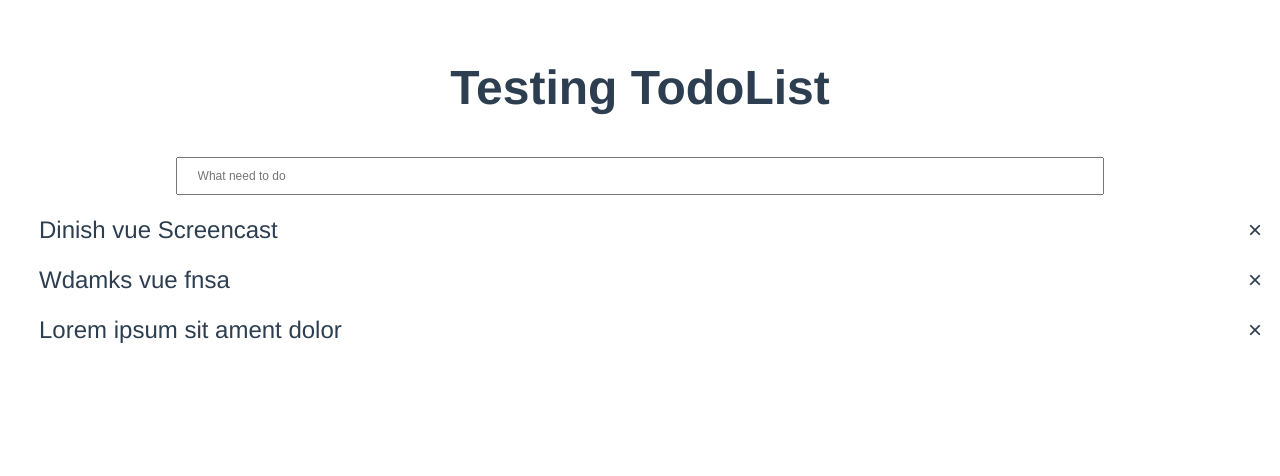
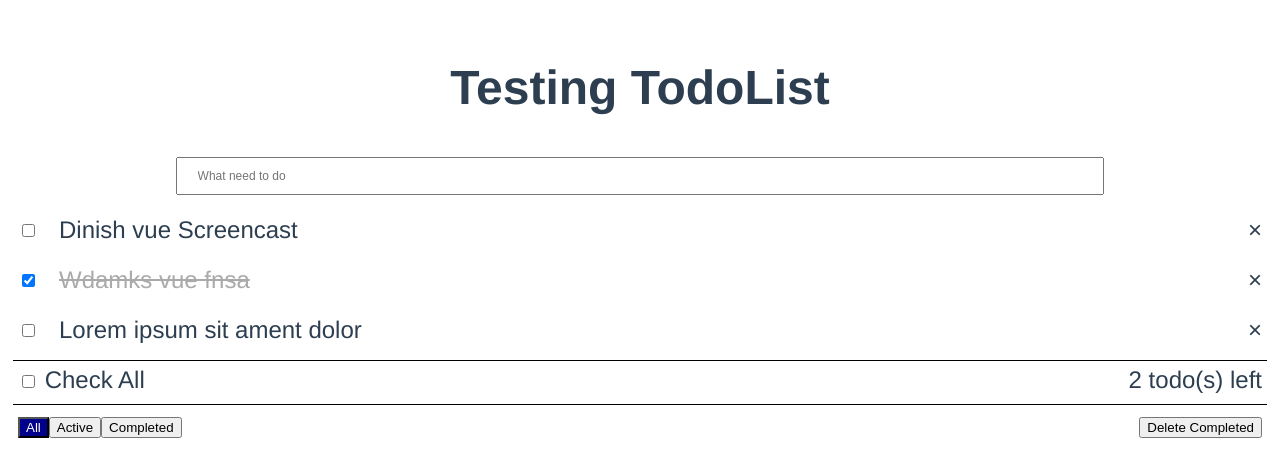
Before and after one commit to Louisc10/todo-vue, a Vue app: page / in a window 1280 px wide. Shown: the top 476 px of the page. Built offline with nearby package versions, Linux system fonts and the light colour scheme.

Commit message:
Update TodoList.vue
add some feature for the todos

```diff
--- a/src/components/TodoList.vue
+++ b/src/components/TodoList.vue
@@ -4,16 +4,48 @@
       Testing TodoList
     </h1>
     <input type="text" v-model="newTodo" placeholder="What need to do" class="todo-input" @keyup.enter="addTodo">
-    <div v-for="(todo, index) in todos" :key="todo.id" class="todo-item">
+
+    <div v-for="(todo, index) in filteredTodo" :key="todo.id" class="todo-item">
       <div class="todo-item-left">
-        <!-- <input type="checkbox" v-model="todo.completed"> -->
-        <div class="todo-item-label" v-if="!todo.editing" @dblclick="editTodo(todo)">
+        <input type="checkbox" v-model="todo.completed">
+        <div class="todo-item-label" :class="{completed : todo.completed}" v-if="!todo.editing" @dblclick="editTodo(todo)">
           {{todo.title}}
         </div>
-        <input type="text" class="todo-item-input" @keyup.enter="updateTodo(todo)" v-if="todo.editing" v-model="todo.title">
+        <input type="text" class="todo-item-input" @keyup.enter="updateTodo(todo)" @keyup.esc="cancleUpdate(todo)" @blur="updateTodo(todo)" v-if="todo.editing" v-model="todo.title" v-focus>
       </div>
       <div class="remove-item" @click="removeTodo(index)">
         &times;
+      </div>
+    </div>
+
+    <div class="extra-panel">
+      <div>
+        <label>
+          <input type="checkbox" :checked="!anyRemaining" @change="checkAllTodos">
+          Check All
+        </label>
+      </div>
+      <div>
+        {{ remaining }} todo(s) left
+      </div>
+    </div>
+
+    <div class="extra-panel">
+      <div>
+        <button :class="{ active: filter == 'all' }" @click="filter = 'all'">
+          All
+        </button>
+        <button :class="{ active: filter == 'active' }" @click="filter = 'active'">
+          Active
+        </button>
+        <button :class="{ active: filter == 'complete' }" @click="filter = 'complete'">
+          Completed
+        </button>
+      </div>
+      <div>
+        <button v-if="showClearComplete" @click="deleteComplete">
+          Delete Completed
+        </button>
       </div>
     </div>
   </div>
@@ -26,6 +58,8 @@ export default {
     return {
       newTodo: '',
       idForTodo: 4,
+      beforeEditCache: '',
+      filter: 'all',
       todos:[
         {
           'id' : 1,
@@ -48,9 +82,39 @@ export default {
       ],
     }
   },
+  directives:{
+    focus:{
+      inserted: function(el) {
+        el.focus();
+      }
+    }
+  },
+  computed:{
+    anyRemaining(){
+      return this.remaining != 0;
+    },
+    remaining(){
+      return this.todos.filter(todo => !todo.completed).length;
+    },
+    filteredTodo(){
+      if(this.filter == 'all'){
+        return this.todos;
+      }
+      else if(this.filter == 'active'){
+        return this.todos.filter(todo => !todo.completed);
+      }
+      else if(this.filter == 'complete'){
+        return this.todos.filter(todo => todo.completed);
+      }
+      return this.todos;
+    },
+    showClearComplete(){
+      return this.todos.filter(todo => todo.completed).length != 0;
+    }
+  },
   methods:{
     addTodo(){
-      if(this.newTodo.trim() != ''){
+      if(this.newTodo.trim().length != 0){
         this.todos.push({
           id: this.idForTodo,
           title: this.newTodo,
@@ -65,13 +129,27 @@ export default {
       this.newTodo = '';
     },
     editTodo(todo){
+      this.beforeEditCache = todo.title;
       todo.editing = true;
     },
     updateTodo(todo){
+      if(todo.title.trim() == ''){
+        todo.title = this.beforeEditCache;
+      }
+      todo.editing = false;
+    },
+    cancleUpdate(todo){
+      todo.title = this.beforeEditCache;
       todo.editing = false;
     },
     removeTodo(index){
       this.todos.splice(index, 1);
+    },
+    checkAllTodos(){
+      this.todos.forEach(todo => todo.completed = event.target.checked) ;
+    },
+    deleteComplete(){
+      this.todos = this.todos.filter(todo => !todo.completed);
     }
   }
 }
@@ -84,10 +162,10 @@ export default {
     padding: 10px 20px;
     font-size: 12px;
     margin: 10px;
+  }
 
-    &:focus{
-      outline: 0;
-    }
+  .todo-input:focus{
+    outline: 0;
   }
 
   .todo-item{
@@ -100,9 +178,10 @@ export default {
 
   .remove-item{
     cursor: pointer;
-    &:hover{
-      color: black;
-    }
+  }
+
+  .remove-item:hover{
+    color: black;
   }
 
   .todo-item-left{
@@ -123,9 +202,27 @@ export default {
     padding: 10px;
     width: 100%;
     border: solid 1px #aaa;
+  }
 
-    &:focus{
-      outline: none;
-    }
+  .todo-item-input:focus{
+    outline: none;
+  }
+
+  .completed{
+    text-decoration: line-through;
+    color: #aaa;
+  }
+
+  .extra-panel{
+    border-top: solid 1px black;
+    display: flex;
+    justify-content: space-between;
+    margin: 5px;
+    padding: 5px;
+  }
+
+  .active{
+    background-color: darkblue;
+    color: white;
   }
 </style>
```
